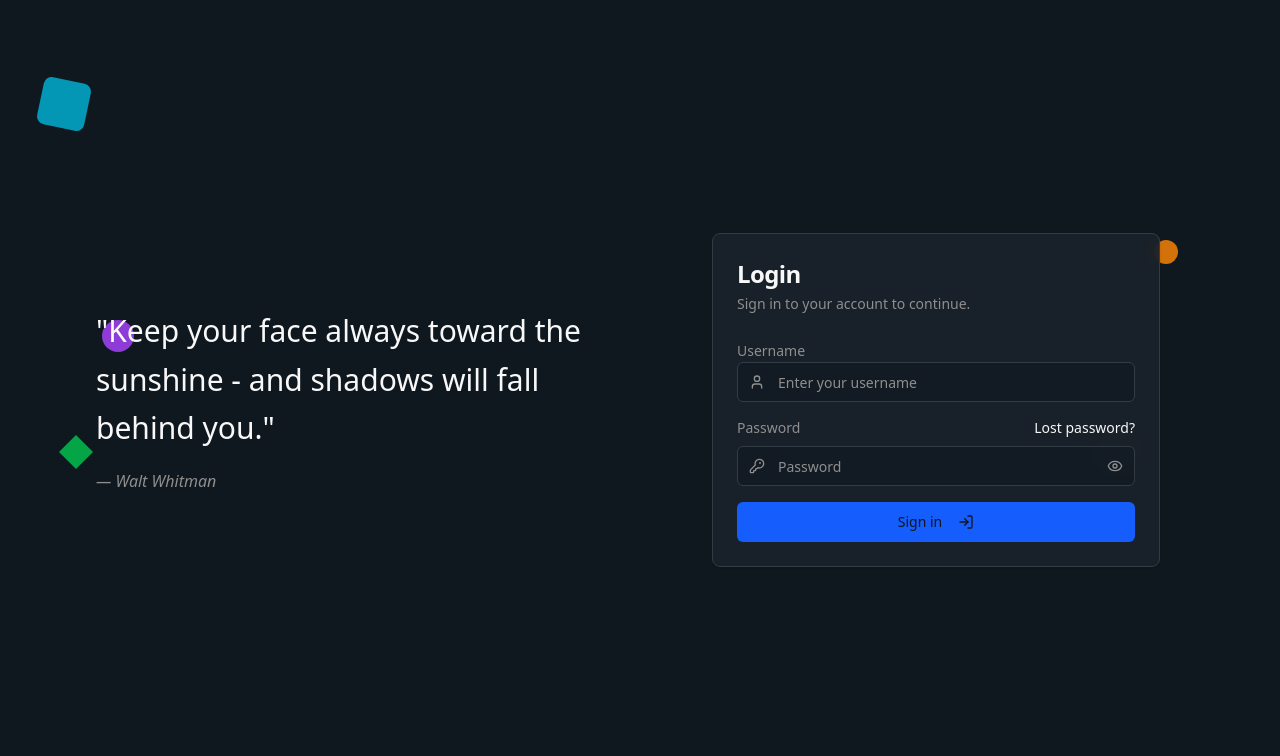
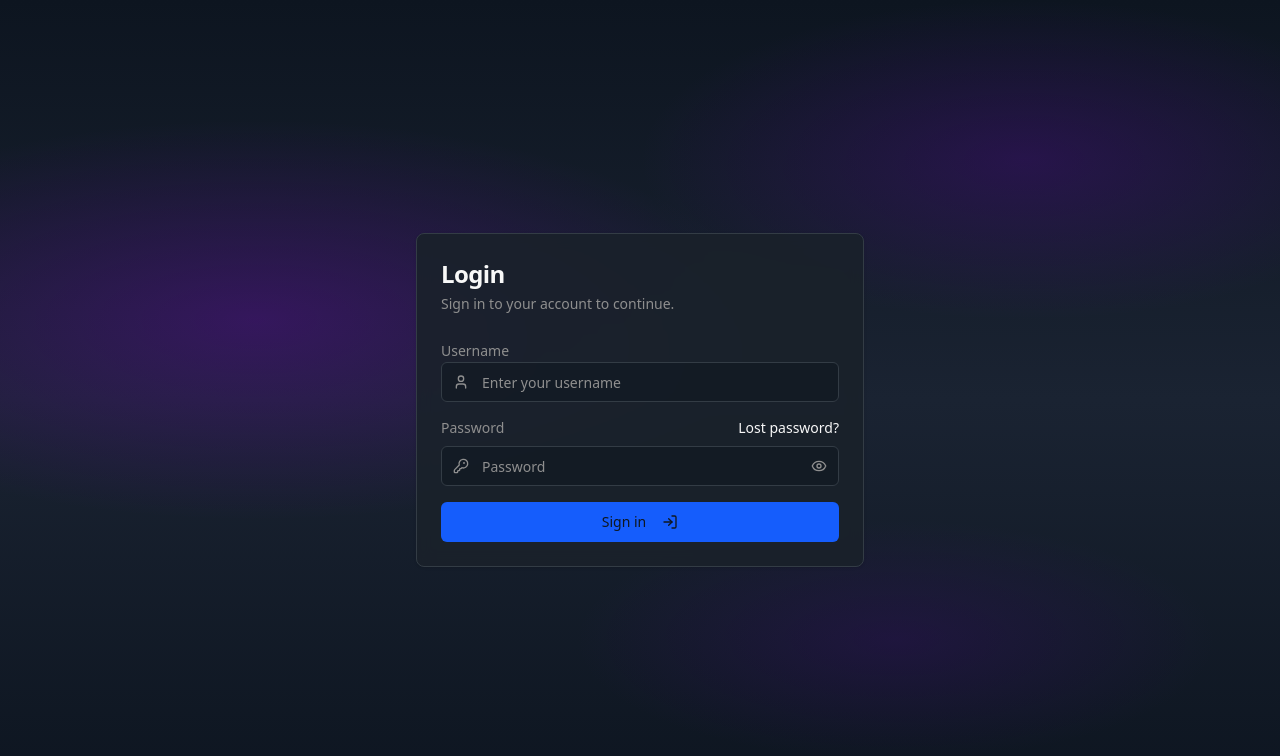
Before and after one commit to orange-buffalo/aionify, a React app in the folder frontend/: page /login in a window 1280 px wide. Shown: the top 756 px of the page. Built offline with nearby package versions, Linux system fonts and the light colour scheme; the HTML template or start-up script is replaced by a standard one.

Commit message:
Update login page: remove quote/shapes, add gradient background, center card
Co-authored-by: orange-buffalo <4532247+orange-buffalo@users.noreply.github.com>

```diff
--- a/frontend/src/pages/LoginPage.tsx
+++ b/frontend/src/pages/LoginPage.tsx
@@ -73,27 +73,9 @@ export function LoginPage() {
   }
 
   return (
-    <div className="dark min-h-screen bg-background flex items-center justify-center p-4" data-testid="login-page">
-      {/* Decorative shapes */}
-      <div className="fixed inset-0 overflow-hidden pointer-events-none">
-        <div className="absolute top-20 left-10 w-12 h-12 bg-cyan-500 rounded-lg rotate-12 opacity-80" />
-        <div className="absolute top-[40%] left-[8%] w-8 h-8 bg-purple-500 rounded-full opacity-80" />
-        <div className="absolute top-[55%] left-[5%] w-6 h-6 bg-green-500 rotate-45 opacity-80" />
-        <div className="absolute top-[30%] right-[8%] w-6 h-6 bg-orange-400 rounded-full opacity-80" />
-        <div className="absolute bottom-[40%] right-[10%] w-16 h-16 bg-muted rounded-full opacity-30" />
-      </div>
-
-      <div className="w-full max-w-6xl grid lg:grid-cols-2 gap-8 items-center relative z-10">
-        {/* Left side - Quote */}
-        <div className="hidden lg:block text-center lg:text-left px-8">
-          <blockquote className="text-2xl lg:text-3xl font-light text-foreground leading-relaxed">
-            "Keep your face always toward the sunshine - and shadows will fall behind you."
-          </blockquote>
-          <p className="mt-4 text-muted-foreground italic">— Walt Whitman</p>
-        </div>
-
-        {/* Right side - Login form */}
-        <Card className="w-full max-w-md mx-auto bg-card/90 backdrop-blur-sm border-border/50">
+    <div className="dark min-h-screen flex items-center justify-center p-4 login-gradient-bg" data-testid="login-page">
+      {/* Centered Login form */}
+      <Card className="w-full max-w-md bg-card/90 backdrop-blur-sm border-border/50">
           <CardHeader className="space-y-1">
             <CardTitle className="text-2xl font-bold" data-testid="login-title">Login</CardTitle>
             <CardDescription>
@@ -187,7 +169,6 @@ export function LoginPage() {
             </form>
           </CardContent>
         </Card>
-      </div>
     </div>
   )
 }
--- a/frontend/src/styles.css
+++ b/frontend/src/styles.css
@@ -81,3 +81,12 @@ body {
   --radius-lg: var(--radius);
   --radius-xl: calc(var(--radius) + 4px);
 }
+
+/* Login page gradient background */
+.login-gradient-bg {
+  background:
+    radial-gradient(ellipse 80% 50% at 20% 40%, rgba(120, 0, 200, 0.3) 0%, transparent 50%),
+    radial-gradient(ellipse 60% 40% at 80% 20%, rgba(100, 0, 180, 0.25) 0%, transparent 50%),
+    radial-gradient(ellipse 50% 30% at 70% 80%, rgba(80, 0, 150, 0.2) 0%, transparent 50%),
+    linear-gradient(180deg, #0d1520 0%, #1a2332 50%, #0d1520 100%);
+}
```
